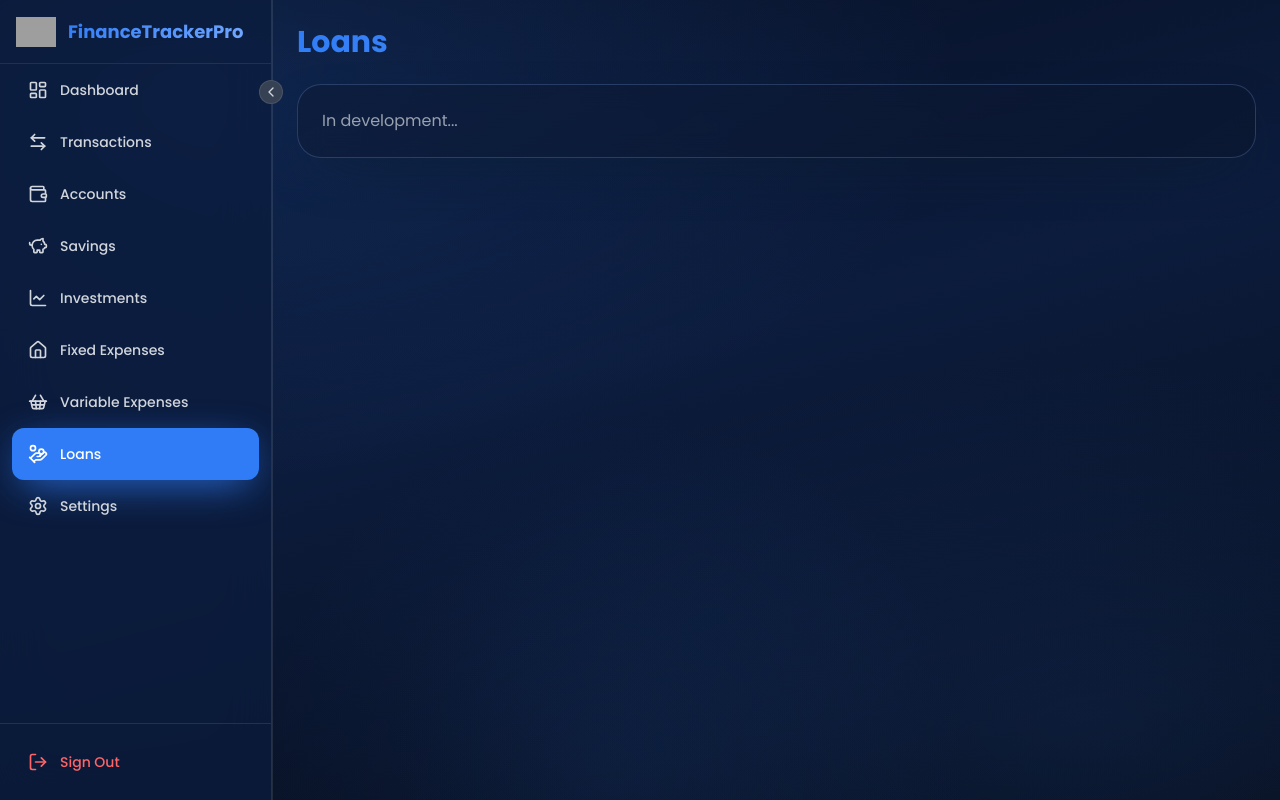
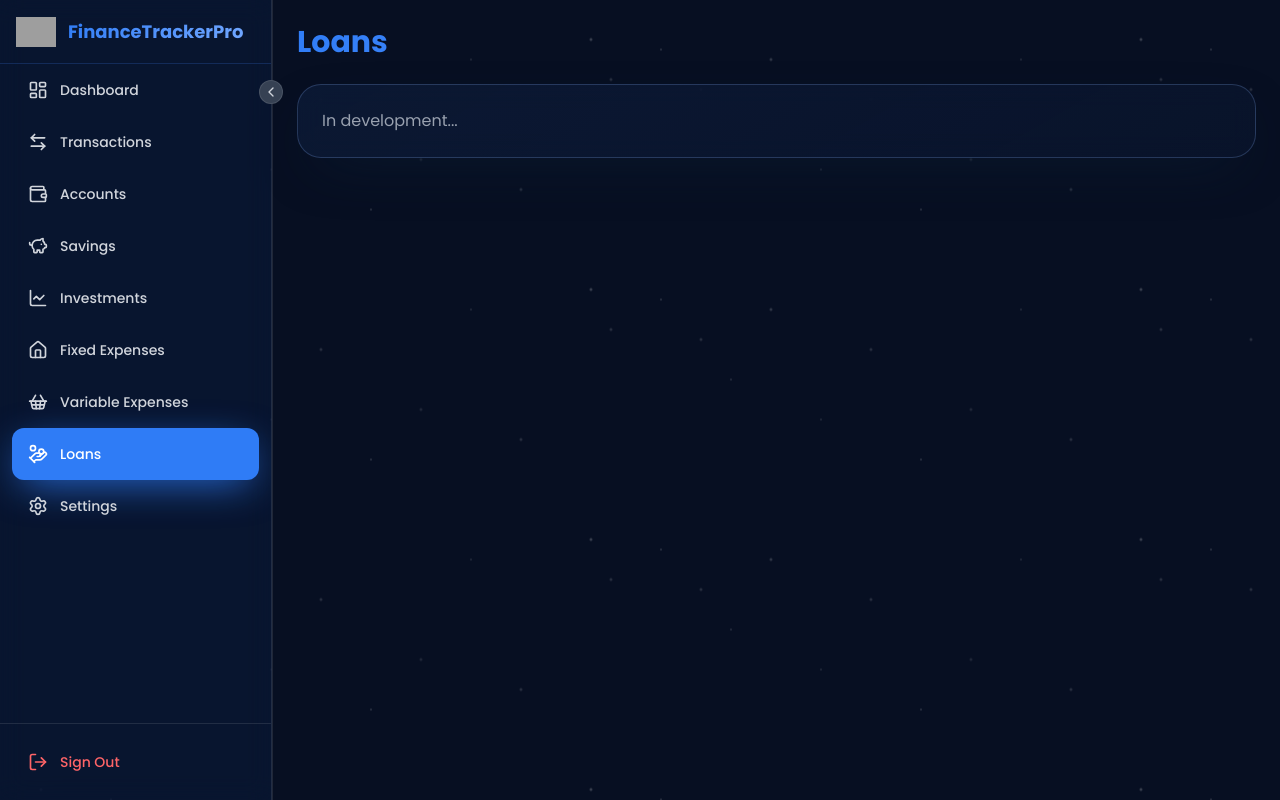
Before and after one commit to JMMA86/FinanceTrackerPro, a Next.js app: page /en/loans in a window 1280 px wide. Built offline with nearby package versions, Linux system fonts and the light colour scheme; no server answers; grey boxes are pictures that could not be loaded.

Commit message:
style: Added animated background

```diff
--- a/src/app/globals.css
+++ b/src/app/globals.css
@@ -45,6 +45,30 @@ html {
     radial-gradient(ellipse 55% 45% at 85% 90%, rgba(37, 95, 190, 0.15), transparent),
     linear-gradient(165deg, var(--app-bg-start) 0%, var(--app-bg-mid) 46%, var(--app-bg-end) 100%);
   background-color: var(--app-bg-start);
+  background-image:
+    radial-gradient(2px 2px at 20px 30px, rgba(255, 255, 255, 0.3), transparent),
+    radial-gradient(2px 2px at 40px 70px, rgba(255, 255, 255, 0.2), transparent),
+    radial-gradient(1px 1px at 90px 40px, rgba(255, 255, 255, 0.4), transparent),
+    radial-gradient(2px 2px at 130px 80px, rgba(255, 255, 255, 0.2), transparent),
+    radial-gradient(1px 1px at 160px 120px, rgba(255, 255, 255, 0.35), transparent),
+    radial-gradient(2px 2px at 200px 50px, rgba(255, 255, 255, 0.25), transparent),
+    radial-gradient(1px 1px at 250px 160px, rgba(255, 255, 255, 0.3), transparent),
+    radial-gradient(2px 2px at 300px 90px, rgba(255, 255, 255, 0.2), transparent),
+    radial-gradient(1px 1px at 350px 200px, rgba(255, 255, 255, 0.4), transparent),
+    radial-gradient(2px 2px at 400px 150px, rgba(255, 255, 255, 0.15), transparent),
+    radial-gradient(1px 1px at 450px 50px, rgba(255, 255, 255, 0.3), transparent),
+    radial-gradient(2px 2px at 500px 180px, rgba(255, 255, 255, 0.2), transparent);
+  background-size: 550px 250px;
+  animation: star-scroll 120s linear infinite;
+}
+
+@keyframes star-scroll {
+  from {
+    background-position: 0 0;
+  }
+  to {
+    background-position: 550px 250px;
+  }
 }
 
 body {
@@ -54,6 +78,21 @@ body {
     linear-gradient(165deg, var(--app-bg-start) 0%, var(--app-bg-mid) 46%, var(--app-bg-end) 100%);
   background-color: var(--app-bg-start);
   color: #e2f5fb;
+  background-image:
+    radial-gradient(2px 2px at 20px 30px, rgba(255, 255, 255, 0.3), transparent),
+    radial-gradient(2px 2px at 40px 70px, rgba(255, 255, 255, 0.2), transparent),
+    radial-gradient(1px 1px at 90px 40px, rgba(255, 255, 255, 0.4), transparent),
+    radial-gradient(2px 2px at 130px 80px, rgba(255, 255, 255, 0.2), transparent),
+    radial-gradient(1px 1px at 160px 120px, rgba(255, 255, 255, 0.35), transparent),
+    radial-gradient(2px 2px at 200px 50px, rgba(255, 255, 255, 0.25), transparent),
+    radial-gradient(1px 1px at 250px 160px, rgba(255, 255, 255, 0.3), transparent),
+    radial-gradient(2px 2px at 300px 90px, rgba(255, 255, 255, 0.2), transparent),
+    radial-gradient(1px 1px at 350px 200px, rgba(255, 255, 255, 0.4), transparent),
+    radial-gradient(2px 2px at 400px 150px, rgba(255, 255, 255, 0.15), transparent),
+    radial-gradient(1px 1px at 450px 50px, rgba(255, 255, 255, 0.3), transparent),
+    radial-gradient(2px 2px at 500px 180px, rgba(255, 255, 255, 0.2), transparent);
+  background-size: 550px 250px;
+  animation: star-scroll 120s linear infinite;
 }
 
 /* ============================================================================
@@ -68,6 +107,21 @@ body {
     linear-gradient(165deg, var(--app-bg-start) 0%, var(--app-bg-mid) 46%, var(--app-bg-end) 100%);
   background-color: var(--app-bg-start);
   color: #e2f5fb;
+  background-image:
+    radial-gradient(2px 2px at 20px 30px, rgba(255, 255, 255, 0.3), transparent),
+    radial-gradient(2px 2px at 40px 70px, rgba(255, 255, 255, 0.2), transparent),
+    radial-gradient(1px 1px at 90px 40px, rgba(255, 255, 255, 0.4), transparent),
+    radial-gradient(2px 2px at 130px 80px, rgba(255, 255, 255, 0.2), transparent),
+    radial-gradient(1px 1px at 160px 120px, rgba(255, 255, 255, 0.35), transparent),
+    radial-gradient(2px 2px at 200px 50px, rgba(255, 255, 255, 0.25), transparent),
+    radial-gradient(1px 1px at 250px 160px, rgba(255, 255, 255, 0.3), transparent),
+    radial-gradient(2px 2px at 300px 90px, rgba(255, 255, 255, 0.2), transparent),
+    radial-gradient(1px 1px at 350px 200px, rgba(255, 255, 255, 0.4), transparent),
+    radial-gradient(2px 2px at 400px 150px, rgba(255, 255, 255, 0.15), transparent),
+    radial-gradient(1px 1px at 450px 50px, rgba(255, 255, 255, 0.3), transparent),
+    radial-gradient(2px 2px at 500px 180px, rgba(255, 255, 255, 0.2), transparent);
+  background-size: 550px 250px;
+  animation: star-scroll 120s linear infinite;
 }
 
 .bg-app::before {
--- a/src/components/dashboard/DashboardSidebar.tsx
+++ b/src/components/dashboard/DashboardSidebar.tsx
@@ -63,9 +63,9 @@ export function DashboardSidebar({
     >
       {/* Sidebar Container */}
       <div
-        className="flex flex-col flex-1 border-r backdrop-blur-xl"
+        className="flex flex-col flex-1 border-r backdrop-blur-md"
         style={{
-          backgroundColor: 'color-mix(in srgb, var(--app-bg-mid) 72%, transparent)',
+          backgroundColor: 'rgba(12, 30, 68, 0.4)',
           borderColor: 'rgba(255, 255, 255, 0.10)',
         }}
       >
```
